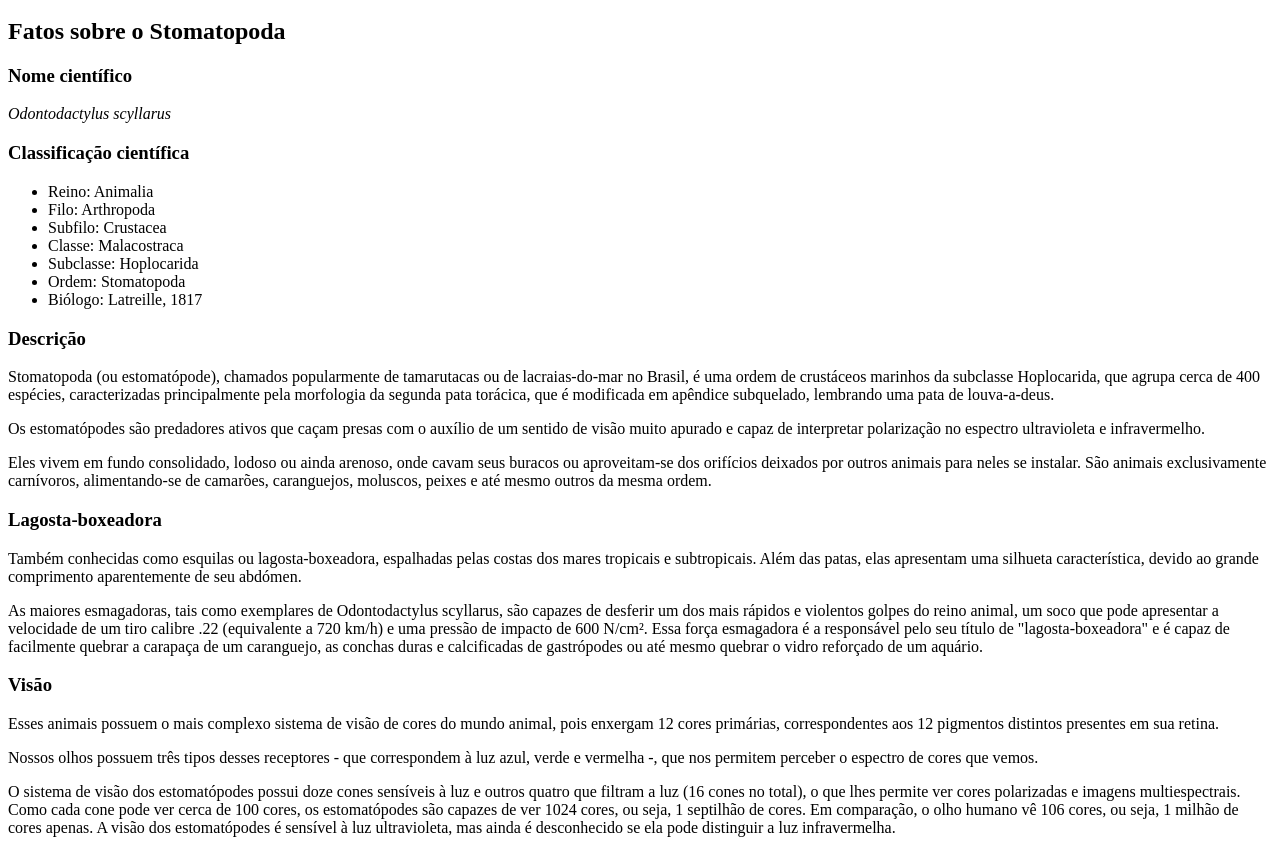
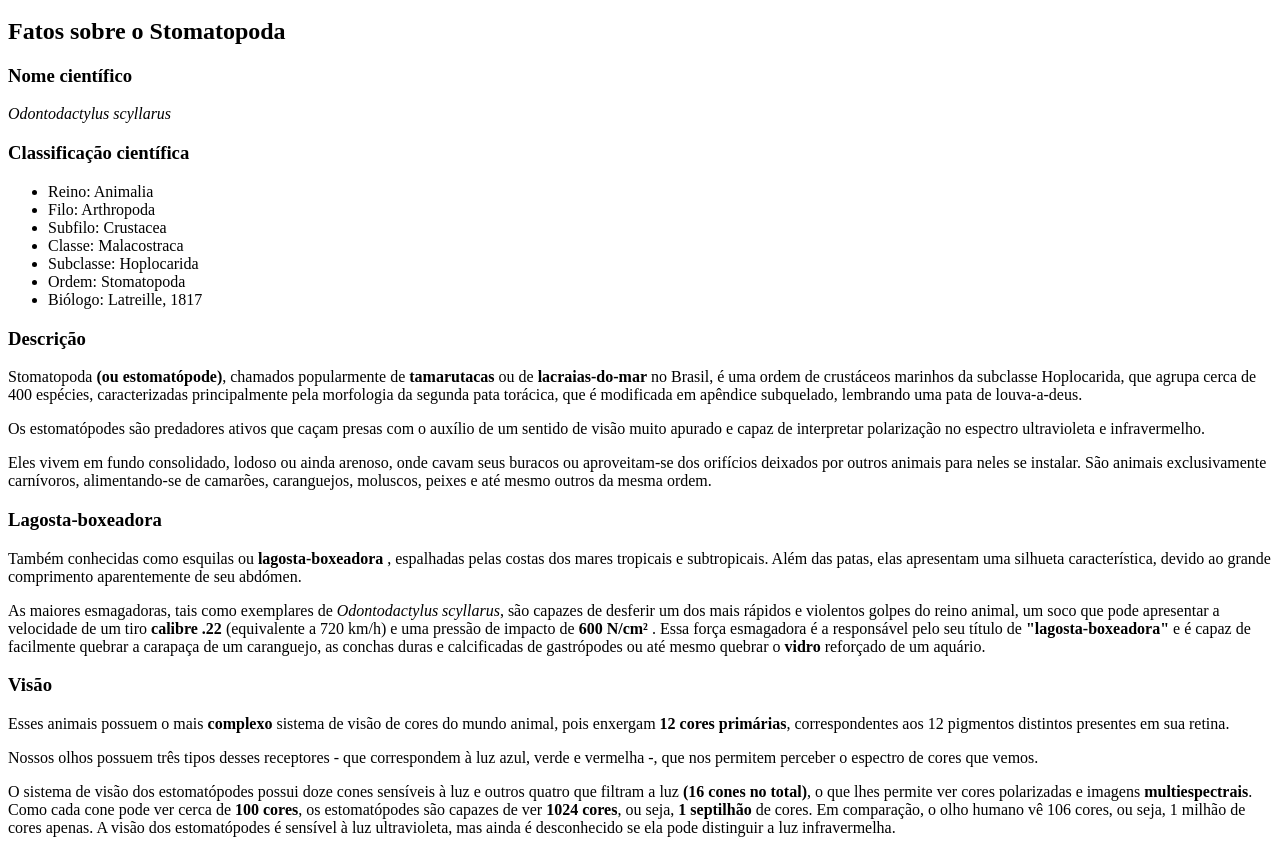
Before and after one commit to marcoPoloJr/Trybe-exercicios, a plain HTML site: page fundamentos/bloco-3-introducao-a-html-e-css/dia-4-html-semantico/index.html in a window 1280 px wide. Shown: the part 100-953 px from the top of the page. Drawn offline with Linux system fonts and the light colour scheme.

Commit message:
Criação de destaques no texto

```diff
--- a/fundamentos/bloco-3-introducao-a-html-e-css/dia-4-html-semantico/index.html
+++ b/fundamentos/bloco-3-introducao-a-html-e-css/dia-4-html-semantico/index.html
@@ -16,7 +16,10 @@
       </nav>
       <article>
         <h1>Fatos sobre o Stomatopoda</h1>
-          <section class="Section">
+
+        <!--NOME CIENTIFICO-->
+
+        <section class="Section">
             <h3>
               Nome científico
             </h3>
@@ -25,24 +28,26 @@
                 Classificação científica
               </h3>
               <ul>
-
-                <li> Reino:	Animalia </li>
+                <li>  Reino:	Animalia </li>
                 <li>Filo:	Arthropoda</li>
                 <li>Subfilo:	Crustacea</li>
                 <li>Classe:	Malacostraca</li>
                 <li>Subclasse:	Hoplocarida</li>
                 <li>Ordem:	Stomatopoda</li>
                 <li>Biólogo: Latreille, 1817</li>
-
               </ul>
           </section>
+
+
+        <!--DESCRIÇÃO-->
 
           <section class="Section">
             <h1>
               Descrição
             </h1>
             <p>
-              Stomatopoda (ou estomatópode), chamados popularmente de tamarutacas ou de lacraias-do-mar no Brasil, é uma ordem de crustáceos
+              Stomatopoda <strong> (ou estomatópode)</strong>, chamados popularmente de <strong> tamarutacas</strong> ou de <strong> lacraias-do-mar</strong>
+              no Brasil, é uma ordem de crustáceos
               marinhos da subclasse Hoplocarida, que agrupa cerca de 400 espécies, caracterizadas principalmente pela morfologia da segunda
               pata torácica, que é modificada em apêndice subquelado, lembrando uma pata de louva-a-deus.
             </p>
@@ -57,36 +62,42 @@
             </p>
           </section>
 
+          <!--LAGOSTA BOXEADORA-->
+
+
           <section class="Section">
             <h1>
               Lagosta-boxeadora
             </h1>
             <p>
-              Também conhecidas como esquilas ou lagosta-boxeadora, espalhadas pelas costas dos mares tropicais e subtropicais. Além das patas, elas
+              Também conhecidas como esquilas ou <strong> lagosta-boxeadora</strong> , espalhadas pelas costas dos mares tropicais e subtropicais. Além das patas, elas
               apresentam uma silhueta característica, devido ao grande comprimento aparentemente de seu abdómen.
             </p>
             <p>
-              As maiores esmagadoras, tais como exemplares de Odontodactylus scyllarus, são capazes de desferir um dos mais rápidos e violentos golpes
-              do reino animal, um soco que pode apresentar a velocidade de um tiro calibre .22 (equivalente a 720 km/h) e uma pressão de impacto de 600 N/cm².
-               Essa força esmagadora é a responsável pelo seu título de "lagosta-boxeadora" e é capaz de facilmente quebrar a carapaça de um caranguejo, as conchas
-               duras e calcificadas de gastrópodes ou até mesmo quebrar o vidro reforçado de um aquário.
+              As maiores esmagadoras, tais como exemplares de <i> Odontodactylus scyllarus</i>, são capazes de desferir um dos mais rápidos e violentos golpes
+              do reino animal, um soco que pode apresentar a velocidade de um tiro <strong> calibre .22 </strong> (equivalente a 720 km/h) e uma pressão de impacto
+              de <strong>600 N/cm²</strong> .
+               Essa força esmagadora é a responsável pelo seu título de <strong>"lagosta-boxeadora"</strong> e é capaz de facilmente quebrar a carapaça de um caranguejo, as conchas
+               duras e calcificadas de gastrópodes ou até mesmo quebrar o <strong>vidro</strong> reforçado de um aquário.
             </p>
           </section>
+
+          <!--VISÃO-->
 
           <section class="Section">
             <h1>
               Visão
             </h1>
             <p>
-              Esses animais possuem o mais complexo sistema de visão de cores do mundo animal, pois enxergam 12 cores primárias, correspondentes aos 12 pigmentos distintos presentes em sua retina.
+              Esses animais possuem o mais <strong> complexo</strong> sistema de visão de cores do mundo animal, pois enxergam <strong>12 cores primárias</strong>, correspondentes aos 12 pigmentos distintos presentes em sua retina.
             </p>
             <p>
               Nossos olhos possuem três tipos desses receptores - que correspondem à luz azul, verde e vermelha -, que nos permitem perceber o espectro de cores que vemos.
             </p>
             <p>
-              O sistema de visão dos estomatópodes possui doze cones sensíveis à luz e outros quatro que filtram a luz (16 cones no total), o que lhes permite ver cores polarizadas e imagens multiespectrais.
+              O sistema de visão dos estomatópodes possui doze cones sensíveis à luz e outros quatro que filtram a luz <strong>(16 cones no total)</strong>, o que lhes permite ver cores polarizadas e imagens <strong>multiespectrais</strong>.
 
-              Como cada cone pode ver cerca de 100 cores, os estomatópodes são capazes de ver 1024 cores, ou seja, 1 septilhão de cores. Em comparação, o olho humano vê 106 cores, ou seja, 1 milhão de cores apenas.
+              Como cada cone pode ver cerca de <strong>100 cores</strong>, os estomatópodes são capazes de ver <strong>1024 cores</strong>, ou seja, <strong>1 septilhão</strong> de cores. Em comparação, o olho humano vê 106 cores, ou seja, 1 milhão de cores apenas.
               A visão dos estomatópodes é sensível à luz ultravioleta, mas ainda é desconhecido se ela pode distinguir a luz infravermelha.
             </p>
 
```
